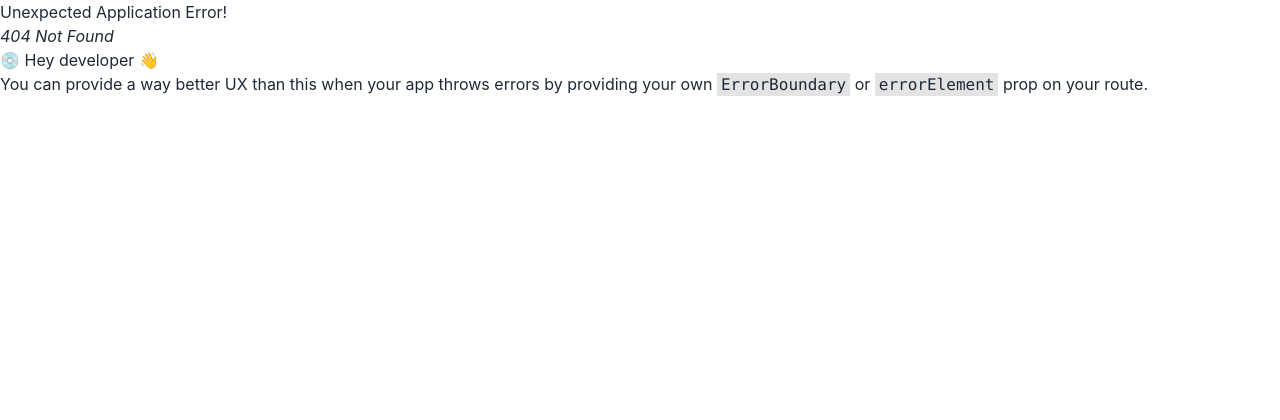
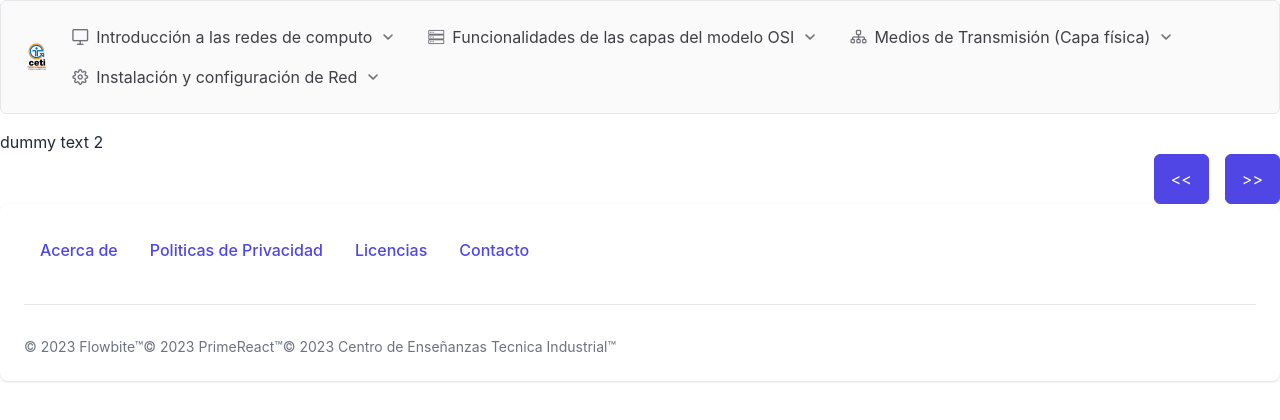
Before and after one commit to Gabo-Puck/RedesCeti, a React (Vite) app: page /unidades/u2/txt2 in a window 1280 px wide. Before the commit this address had no page. Shown: the top 420 px of the page. Built offline with nearby package versions, Linux system fonts and the light colour scheme; a web font is replaced by a local one.

Commit message:
added app routing and structure for project

```diff
--- /dev/null
+++ b/src/components/LessonControls.tsx
@@ -0,0 +1,12 @@
+import { Button } from "primereact/button";
+import useLessonControls from "../hooks/lessonControlHook";
+
+export default function LessonControls() {
+    const { currentIndex, next, prev, isFirst, isLast } = useLessonControls();
+    return <div className="flex justify-end">
+        <div className="flex space-x-4">
+            <Button onClick={() => { prev() }} disabled={isFirst}>{"<<"}</Button>
+            <Button onClick={() => { next() }} disabled={isLast}>{">>"}</Button>
+        </div>
+    </div>
+}
--- /dev/null
+++ b/src/hooks/lessonControlHook.tsx
@@ -0,0 +1,84 @@
+import { RouteObject, To, useLocation, useNavigate, useNavigation } from "react-router-dom";
+import routerUnidad1 from "../pages/Chapter1/root";
+import routerUnidad2 from "../pages/Chapter2/root";
+import routerUnidad3 from "../pages/Chapter3/root";
+import routerUnidad4 from "../pages/Chapter4/root";
+import { useEffect, useState } from "react";
+
+interface NavigationHook {
+    next: () => void,
+    prev: () => void,
+    currentIndex: number,
+    isFirst: boolean,
+    isLast: boolean
+}
+//function to get the route from a lesson
+function createRouteArray(router: RouteObject) {
+    if (!router.children) return [];
+    return router.children.map(({ path }) => `/unidades/${router.path}/${path}`)
+}
+//create array with all lessons
+let routes: To[] = [];
+if (routerUnidad1.children)
+    routes = routes.concat(createRouteArray(routerUnidad1))
+if (routerUnidad2.children)
+    routes = routes.concat(createRouteArray(routerUnidad2))
+if (routerUnidad3.children)
+    routes = routes.concat(createRouteArray(routerUnidad3))
+if (routerUnidad4.children)
+    routes = routes.concat(createRouteArray(routerUnidad4))
+
+//hook to manipulate the current lesson
+function useLessonControls(): NavigationHook {
+    const location = useLocation();
+    //save the current index
+    const [currentIndex, setCurrentIndex] = useState<number>(0);
+    //check if is the first lesson
+    const [isFirst, setIsFirst] = useState<boolean>(false);
+    //check if is the last lesson
+    const [isLast, setIsLast] = useState<boolean>(false);
+    const navigate = useNavigate();
+    //first render check if current route is defined in route array
+    useEffect(() => {
+        const currentPath = location.pathname;
+        let ci = routes.findIndex((path) => currentPath === path);
+        //if is not, then set to first lesson
+        if (ci === -1) ci = 0;
+        setCurrentIndex(ci);
+    }, [])
+    //every change in currentIndex, navigate to the requested route
+    useEffect(() => {
+        navigate(routes[currentIndex]);
+        //if currentIndex is 0 enable first flag
+        if (currentIndex === 0) {
+            setIsFirst(true);
+            return;
+        }
+        setIsFirst(false);
+        //if currentIndex is equal to last index enable last flag
+        if (currentIndex === routes.length - 1) {
+            setIsLast(true)
+            return;
+        }
+        setIsLast(false);
+    }, [currentIndex])
+    //every call on this function allow to move one lesson forward
+    function next() {
+        if (isLast) return
+        setCurrentIndex((c) => c + 1);
+    }
+    //every call on this function allow to move one lesson backward
+    function prev() {
+        if (isFirst) return
+        setCurrentIndex((c) => c - 1);
+    }
+    return {
+        currentIndex,
+        next,
+        prev,
+        isFirst,
+        isLast
+    }
+}
+//export hook to manipulate next/prev
+export default useLessonControls;
--- /dev/null
+++ b/src/pages/Chapter1/root.tsx
@@ -0,0 +1,14 @@
+import { RouteObject } from "react-router-dom";
+
+const routerUnidad1: RouteObject = {
+    path: "u1",
+    children: [
+        {
+            path: "txt1",
+            element: <>dummy text 1</>,
+
+        }
+    ]
+}
+
+export default routerUnidad1;
--- /dev/null
+++ b/src/pages/Chapter2/root.tsx
@@ -0,0 +1,13 @@
+import { RouteObject } from "react-router-dom";
+
+const routerUnidad2: RouteObject = {
+    path: "u2",
+    children: [
+        {
+            path: "txt2",
+            element: <>dummy text 2</>
+        }
+    ]
+}
+
+export default routerUnidad2;
--- /dev/null
+++ b/src/pages/Chapter3/root.tsx
@@ -0,0 +1,13 @@
+import { RouteObject } from "react-router-dom";
+
+const routerUnidad3: RouteObject = {
+    path: "u3",
+    children: [
+        {
+            path: "txt3",
+            element: <>dummy text 3</>
+        }
+    ]
+}
+
+export default routerUnidad3;
--- a/src/pages/ComunicacionLanEthernet.tsx
+++ b/src/pages/Chapter4/ComunicacionLanEthernet.tsx
@@ -1,3 +1,4 @@
+
 export default function ComunicacionLanEthernet() {
     return <>
         <h1>LOL</h1>
--- /dev/null
+++ b/src/pages/Chapter4/root.tsx
@@ -0,0 +1,22 @@
+import { RouteObject } from "react-router-dom";
+import ComunicacionLanEthernet from "./ComunicacionLanEthernet";
+
+const routerUnidad4: RouteObject = {
+    path: "u4",
+    children: [
+        {
+            path: "comunicacion_lan_ethernet1",
+            element: <ComunicacionLanEthernet/>
+        },
+        {
+            path: "comunicacion_lan_ethernet2",
+            element: <ComunicacionLanEthernet/>
+        },
+        {
+            path: "comunicacion_lan_ethernet3",
+            element: <ComunicacionLanEthernet/>
+        },
+    ]
+}
+
+export default routerUnidad4;
--- a/src/pages/Home.tsx
+++ b/src/pages/Home.tsx
@@ -1,5 +1,9 @@
+import { Link } from "react-router-dom";
 import CarouselComponent from "../components/CarouselComponent";
 
 export default function Home() {
-    return <CarouselComponent />
+    return <>
+        <CarouselComponent />
+        <Link to="/unidades/u1/txt1">Test routing</Link>
+    </>
 }
--- /dev/null
+++ b/src/pages/Lesson.tsx
@@ -0,0 +1,9 @@
+import { Outlet } from "react-router-dom"
+import LessonControls from "../components/LessonControls"
+export default function Lesson() {
+
+    return <>
+        <Outlet />
+        <LessonControls />
+    </>
+}
--- a/src/pages/Root.tsx
+++ b/src/pages/Root.tsx
@@ -6,7 +6,6 @@ export default function Root() {
     return <>
         <NavBar />
         <Outlet />
-        <Link to={"/lol"}>LOL</Link>
         <FooterBar />
     </>
 }
```
Also changed, not shown: src/main.tsx (+12 -3 lines), src/pages/README.md (added).
